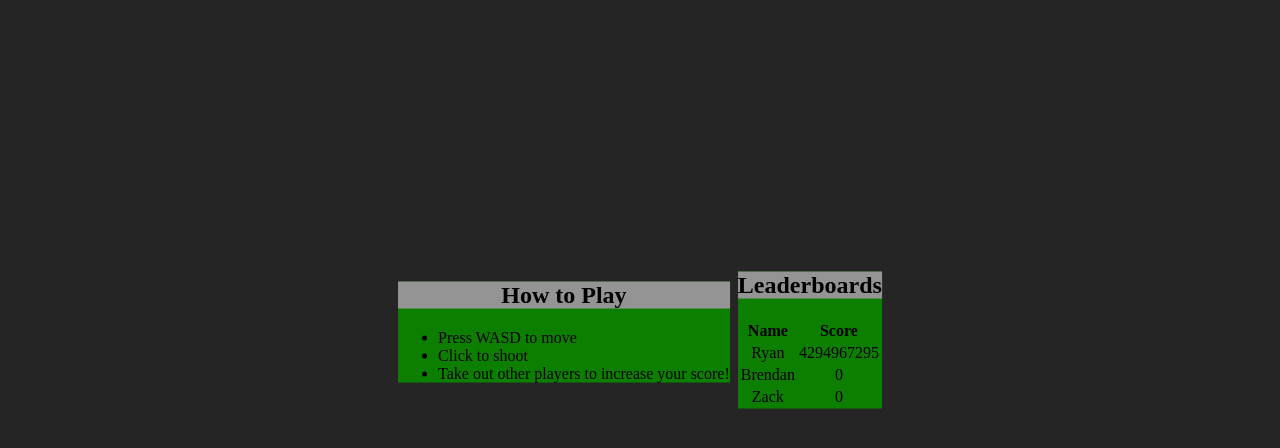
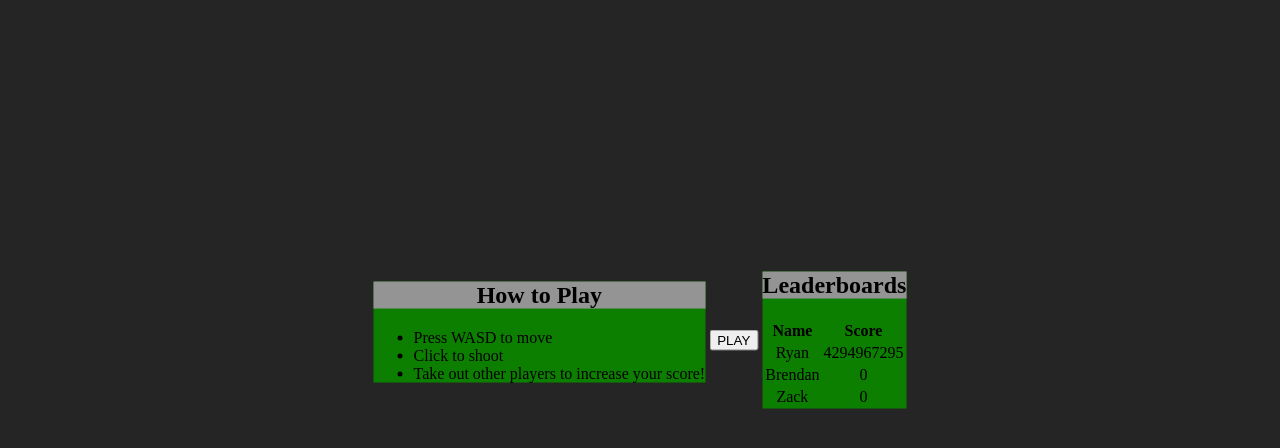
Before and after one commit to zamoorma/game-project, a plain HTML site: page index.html in a window 1280 px wide. Shown: the part 60-508 px from the top of the page. Drawn offline with Linux system fonts and the light colour scheme.

Commit message:
Add files via upload

```diff
--- a/index.html
+++ b/index.html
@@ -21,7 +21,7 @@
     </ul>
   </div></td>
   <td><div id="game-select">
-
+      <a href="gameindex.html"><button type = "button" class = "playButton">PLAY</button></a>
   </div></td>
   <td><div id="leaderboards">
     <h2>Leaderboards</h2>
```
